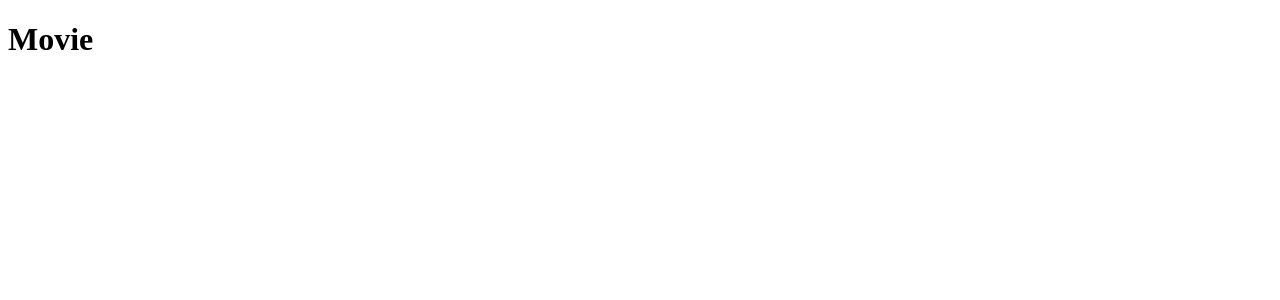
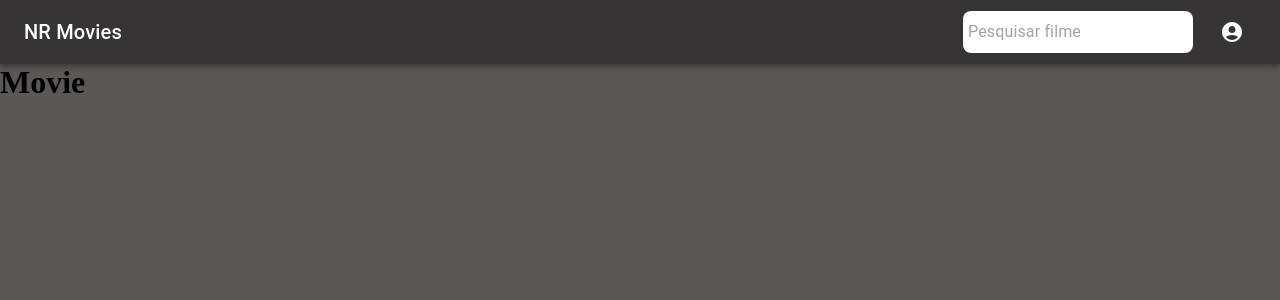
Before and after one commit to NicollasRyan/Api-Movies, a React (Create React App) app: page /movie/1 in a window 1280 px wide. Shown: the top 300 px of the page. Built offline with nearby package versions, Linux system fonts and the light colour scheme.

Commit message:
NavBar criada

```diff
--- a/package.json
+++ b/package.json
@@ -5,6 +5,7 @@
   "dependencies": {
     "@emotion/react": "^11.10.5",
     "@emotion/styled": "^11.10.5",
+    "@mui/icons-material": "^5.11.0",
     "@mui/material": "^5.11.4",
     "@testing-library/jest-dom": "^5.14.1",
     "@testing-library/react": "^13.0.0",
--- a/src/App.tsx
+++ b/src/App.tsx
@@ -1,6 +1,7 @@
 import { BrowserRouter as Router, Route, Routes } from "react-router-dom";
 import { Home } from "./pages/Home/intex";
 import { Movie } from "./pages/Movie";
+import { GlobalStyle } from "./styles/global";
 
 export default function App() {
   return (
@@ -9,6 +10,7 @@ export default function App() {
         <Route path="/" element={<Home />} />
         <Route path="movie/:id" element={<Movie />} />
       </Routes>
+      <GlobalStyle />
     </Router>
   );
 }
--- /dev/null
+++ b/src/components/NavBar/index.tsx
@@ -0,0 +1,39 @@
+import { AppBar, Box, IconButton, Toolbar, Typography } from "@mui/material";
+import SearchIcon from "@mui/icons-material/Search";
+import AccountCircle from "@mui/icons-material/AccountCircle";
+
+import {
+  Search,
+  Profile,
+  StyledInputBase,
+  TextLink,
+  NavBarbox,
+} from "./styled";
+
+export function NavBar() {
+  return (
+    <Box>
+      <AppBar position="static">
+        <NavBarbox>
+          <Typography variant="h6" sx={{ flexGrow: 1 }}>
+            <TextLink to="/">NR Movies</TextLink>
+          </Typography>
+          <Search>
+            <StyledInputBase placeholder="Pesquisar filme" />
+          </Search>
+          <Profile>
+            <IconButton
+              size="large"
+              aria-label="account of current user"
+              aria-controls="menu-appbar"
+              aria-haspopup="true"
+              color="inherit"
+            >
+              <AccountCircle />
+            </IconButton>
+          </Profile>
+        </NavBarbox>
+      </AppBar>
+    </Box>
+  );
+}
--- /dev/null
+++ b/src/components/NavBar/styled.ts
@@ -0,0 +1,46 @@
+import { Toolbar, InputBase } from "@mui/material";
+import { Link } from "react-router-dom";
+import styled from "styled-components";
+
+export const NavBarbox = styled(Toolbar)`
+  background-color: #363434;
+`;
+
+export const Search = styled.form`
+  position: relative;
+  border-radius: 8px;
+
+  background-color: white;
+`;
+
+export const SearchIconWrapper = styled.div`
+  padding: 8px;
+  height: 100%;
+  position: absolute;
+  display: flex;
+  align-items: center;
+  justify-content: center;
+`;
+
+export const StyledInputBase = styled(InputBase)`
+  padding: spacing(1, 1, 1, 0);
+
+  padding: 5px;
+  width: 100%;
+  ::placeholder,
+  ::-webkit-input-placeholder {
+    color: red;
+  }
+  :-ms-input-placeholder {
+    color: red;
+  }
+`;
+
+export const TextLink = styled(Link)`
+  text-decoration: none;
+  color: white;
+`;
+
+export const Profile = styled.div`
+  margin-left: 15px;
+`;
--- a/src/pages/Home/intex.tsx
+++ b/src/pages/Home/intex.tsx
@@ -1,10 +1,15 @@
-import { Link } from "react-router-dom";
+import { Box } from "@mui/material";
+import { Link, Outlet } from "react-router-dom";
+import { NavBar } from "../../components/NavBar";
+
+import { Text } from "./styled";
 
 export function Home() {
   return (
-    <>
-      <h1>Home</h1>
+    <Box>
+      <NavBar />
+      <Text>Home</Text>
       <Link to="movie/1">Movie</Link>
-    </>
+    </Box>
   );
 }
--- /dev/null
+++ b/src/pages/Home/styled.ts
@@ -0,0 +1,5 @@
+import styled from "styled-components";
+
+export const Text = styled.h1`
+  color: white;
+`;
--- a/src/pages/Movie/index.tsx
+++ b/src/pages/Movie/index.tsx
@@ -1,6 +1,9 @@
+import { NavBar } from "../../components/NavBar";
+
 export function Movie() {
   return (
     <>
+      <NavBar />
       <h1>Movie</h1>
     </>
   );
--- a/src/styles/global.ts
+++ b/src/styles/global.ts
@@ -7,4 +7,7 @@ export const GlobalStyle = createGlobalStyle`
     box-sizing: border-box;
 
 }
+ body {
+    background: #5c5757;
+ }
 `;
```
Also changed, not shown: 1 other file (tests, documents, lock files or other folders).
